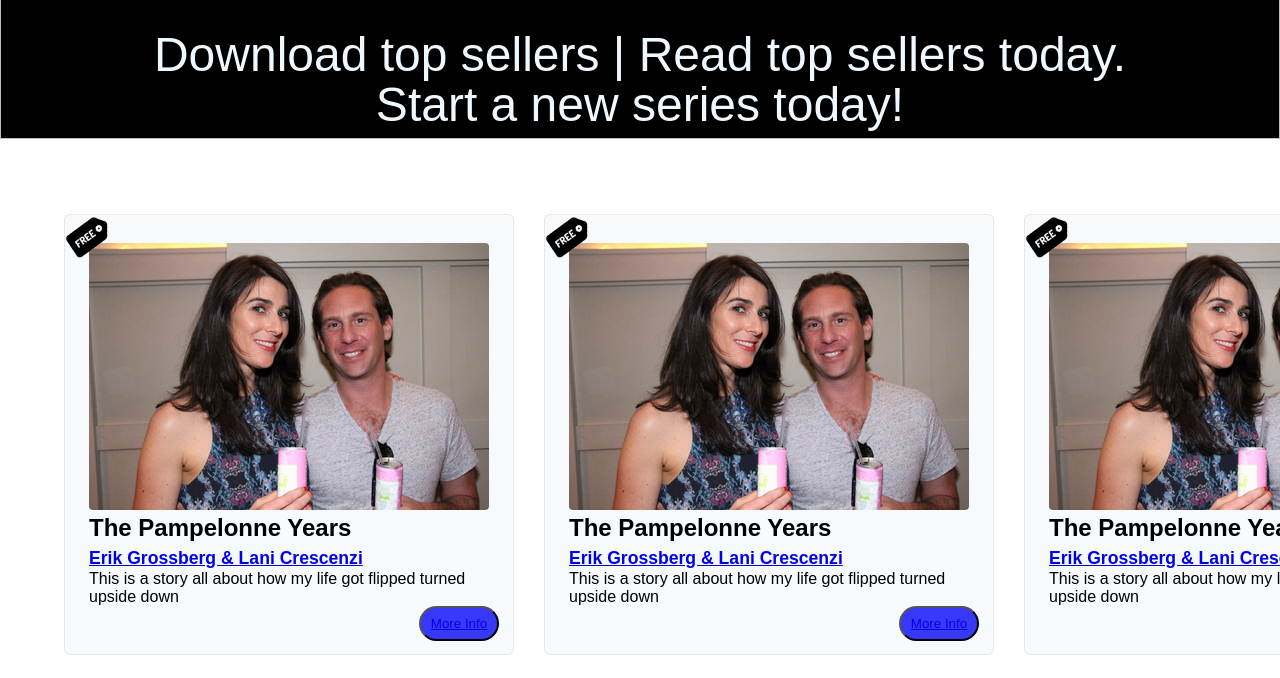
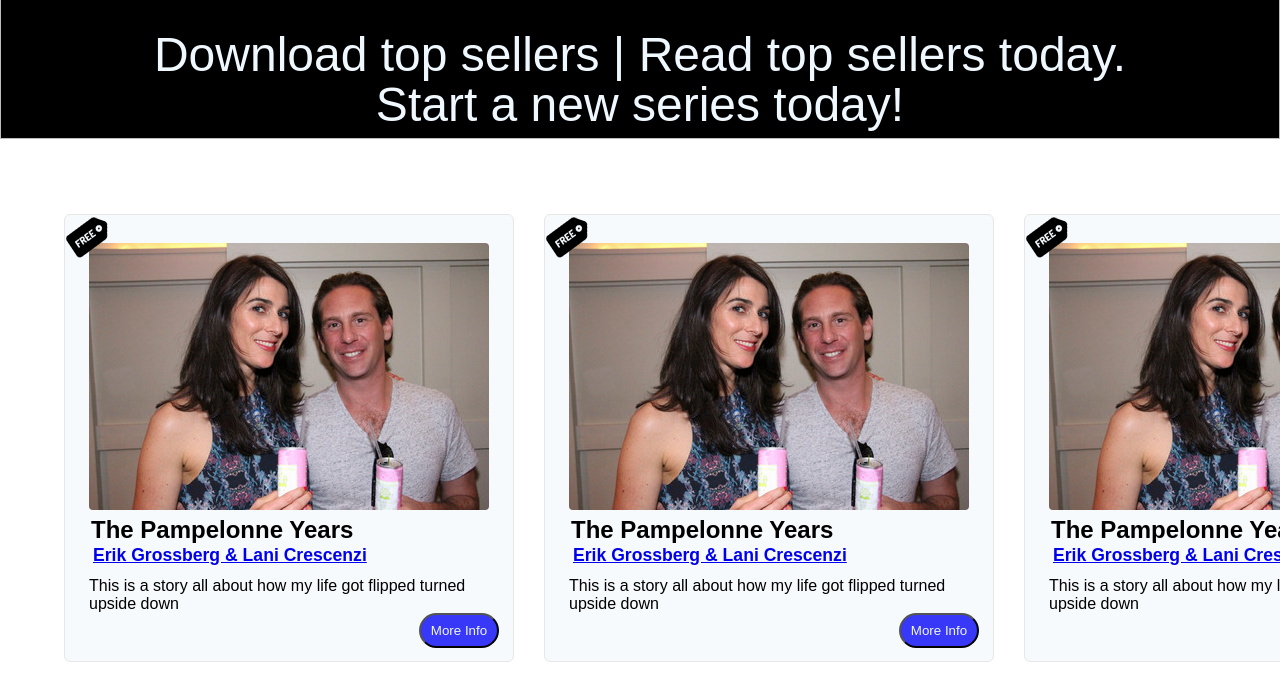
Before and after one commit to erikweller/book, a React app: page / in a window 1280 px wide. Shown: the part 237-915 px from the top of the page. Built offline with nearby package versions, Linux system fonts and the light colour scheme.

Commit message:
adjusted buttons and spacing

```diff
--- a/src/index.css
+++ b/src/index.css
@@ -26,8 +26,7 @@ body{
 
 
     }
-    .more-info-text{
-        color: aliceblue;
+
     }
     .book{
 
@@ -57,6 +56,12 @@ body{
         font-size: 3rem;
         line-height: 50px;
         font-weight: 200;
+    }
+
+    .more-info-text{
+        z-index: 4000;
+        color: aliceblue;
+        text-decoration: none;
     }
 
     .more-info{
@@ -98,18 +103,28 @@ body{
 
     }
 
+    .h2-author{
+        padding-top: -10px;
+    }
+
     .title{
         font-size: 1.5rem;
+        margin: 2px;
+        margin-bottom: -5px;
+        padding-bottom: -10px;
     }
     .author{
+        margin: 0;
+        padding-left: 4px;
         font-size: 1.1rem;
+        padding-bottom: 4px;
 
     }
 
     .description{
+        margin-top: 10px;
+    }
 
-    }
-}
 
 
 
--- a/src/index.js
+++ b/src/index.js
@@ -52,7 +52,7 @@ const PageDescription = () => {
 }
 
 const MoreInfo = () => {
-  return <button className='more-info'><a href="http://www.drinksunice.com">More Info</a></button>
+  return <button className='more-info'><a href="http://www.drinksunice.com" className='more-info-text'>More Info</a></button>
 }
 
 
@@ -75,7 +75,7 @@ const Author = () => {
 }
 
 const Description = () => {
-  return <p>This is a story all about how my life got flipped turned upside down</p>
+  return <p className='description'>This is a story all about how my life got flipped turned upside down</p>
 }
 
 
```
